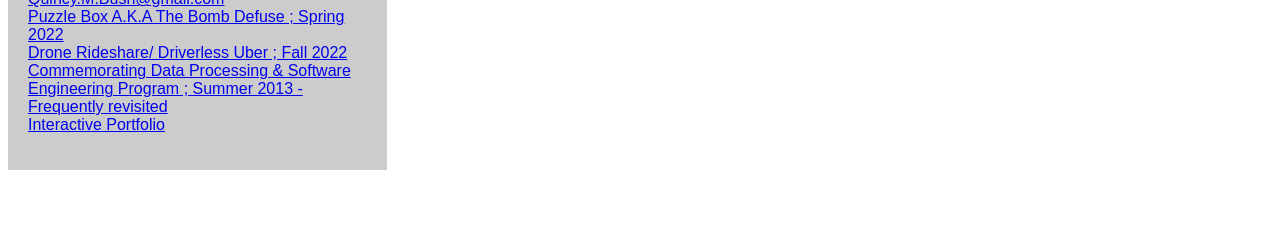
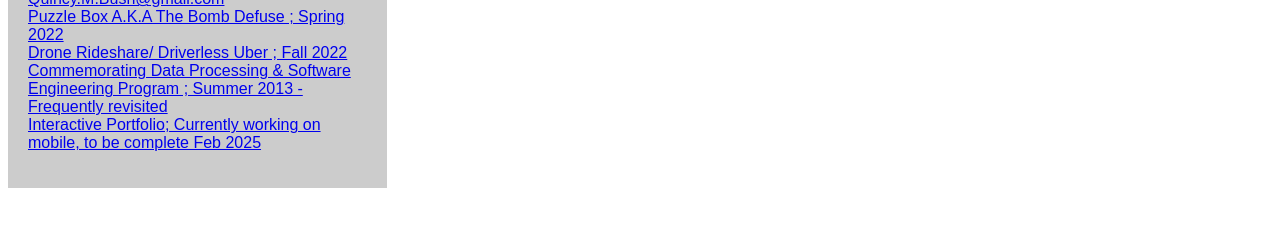
Before and after one commit to Quincy-Bush/Portfolio, a plain HTML site: page VersitileDesktops.html in a window 1280 px wide. Shown: the part 460-686 px from the top of the page. Drawn offline with Linux system fonts and the light colour scheme.

Commit message:
Update VersitileDesktops.html

```diff
--- a/VersitileDesktops.html
+++ b/VersitileDesktops.html
@@ -105,7 +105,8 @@ footer {
       <li> <a href="BDPA.html"> Commemorating Data Processing & Software Engineering Program ; Summer 2013 - Frequently revisited</a></li>
 
 
-      <li><a href="#">Interactive Portfolio</a></li>
+      <li><a href="IntPort.html" target="_blank"> Interactive Portfolio; Currently working on mobile, to be complete Feb 2025</a></li>
+
     </ul>
   </nav>
   <article>
```
